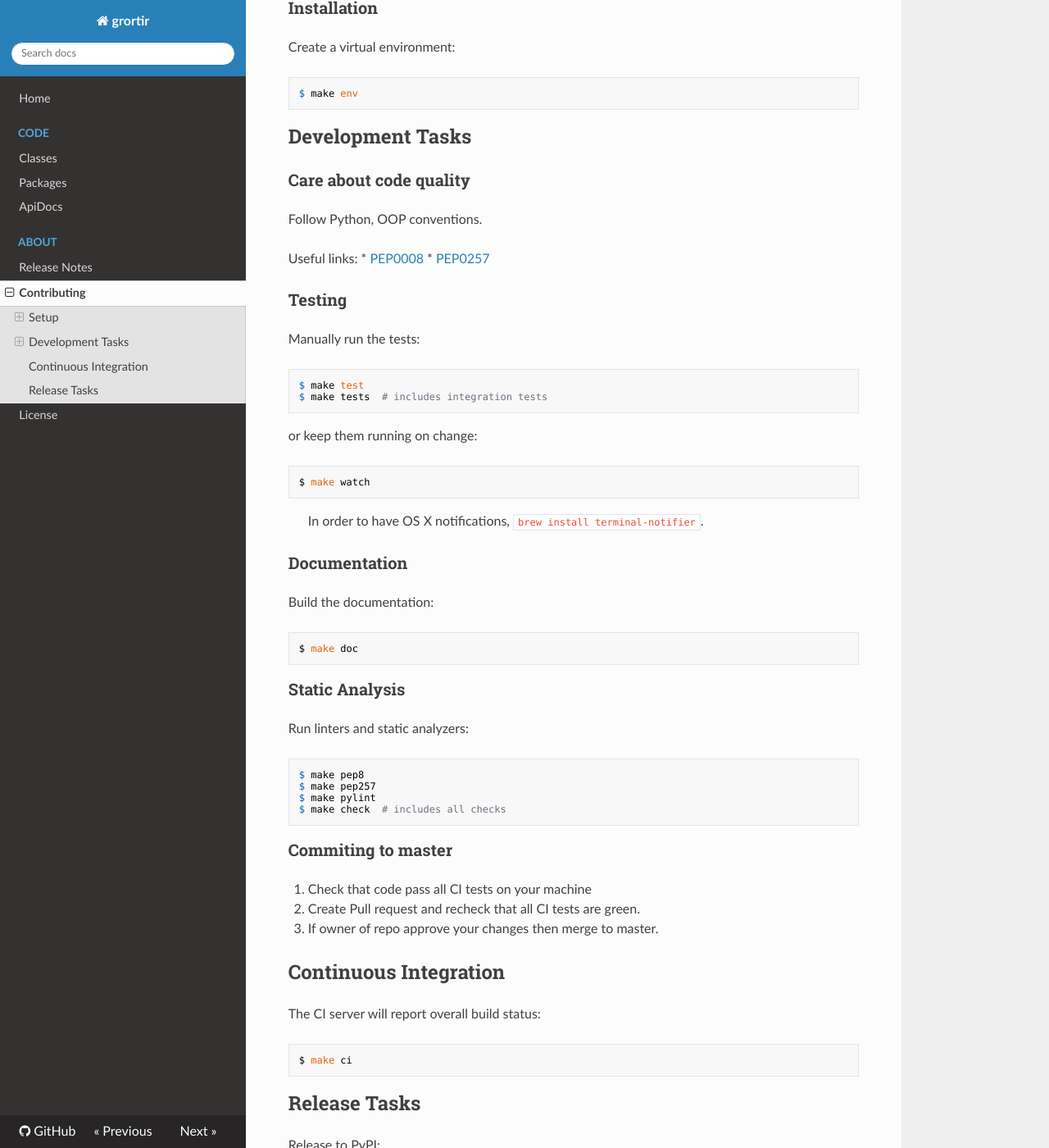
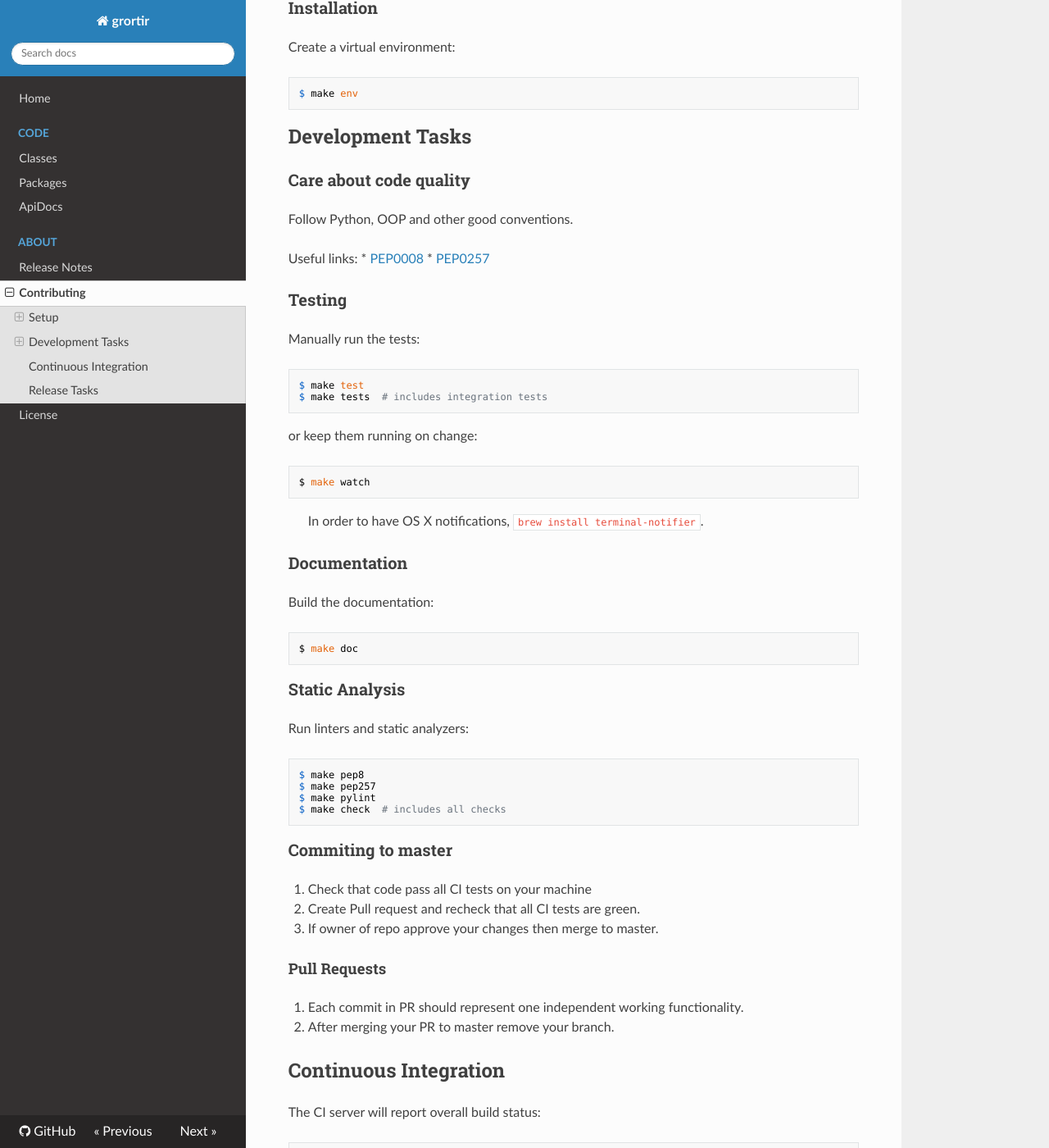
Before and after one commit to qbahn/grortir, an MkDocs documentation site: the page built from docs/about/contributing.md, in a window 1280 px wide and 1400 px high, scrolled down 450 px. Shown: the whole window at 82% size. Built offline with MkDocs 1.6.1, drawn with Linux system fonts in a browser that asks for light colours; nearby versions of some CDN libraries; old or Windows-style settings are respelled for this version of MkDocs.

Commit message:
Update contribution notes.

```diff
--- a/docs/about/contributing.md
+++ b/docs/about/contributing.md
@@ -23,7 +23,7 @@ $ make env
 
 ### Care about code quality
 
-Follow Python, OOP conventions.
+Follow Python, OOP and other good conventions.
 
 Useful links:
 * [PEP0008](https://www.python.org/dev/peps/pep-0008/)
@@ -71,6 +71,11 @@ $ make check  # includes all checks
 2. Create Pull request and recheck that all CI tests are green.
 3. If owner of repo approve your changes then merge to master.
 
+#### Pull Requests
+
+1. Each commit in PR should represent one independent working functionality.
+2. After merging your PR to master remove your branch.
+
 ## Continuous Integration
 
 The CI server will report overall build status:
```
Also changed, not shown: 1 other file.
